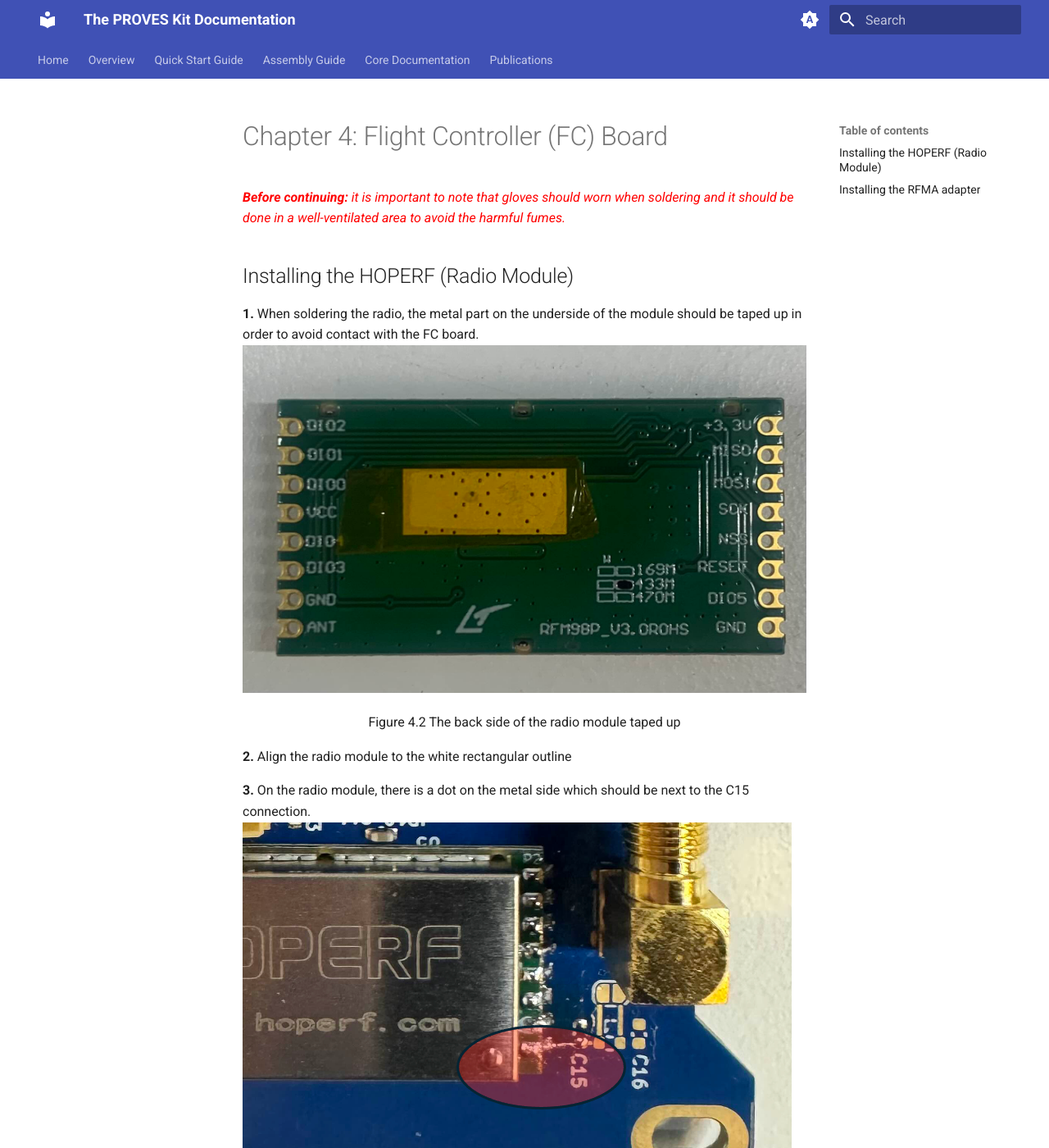
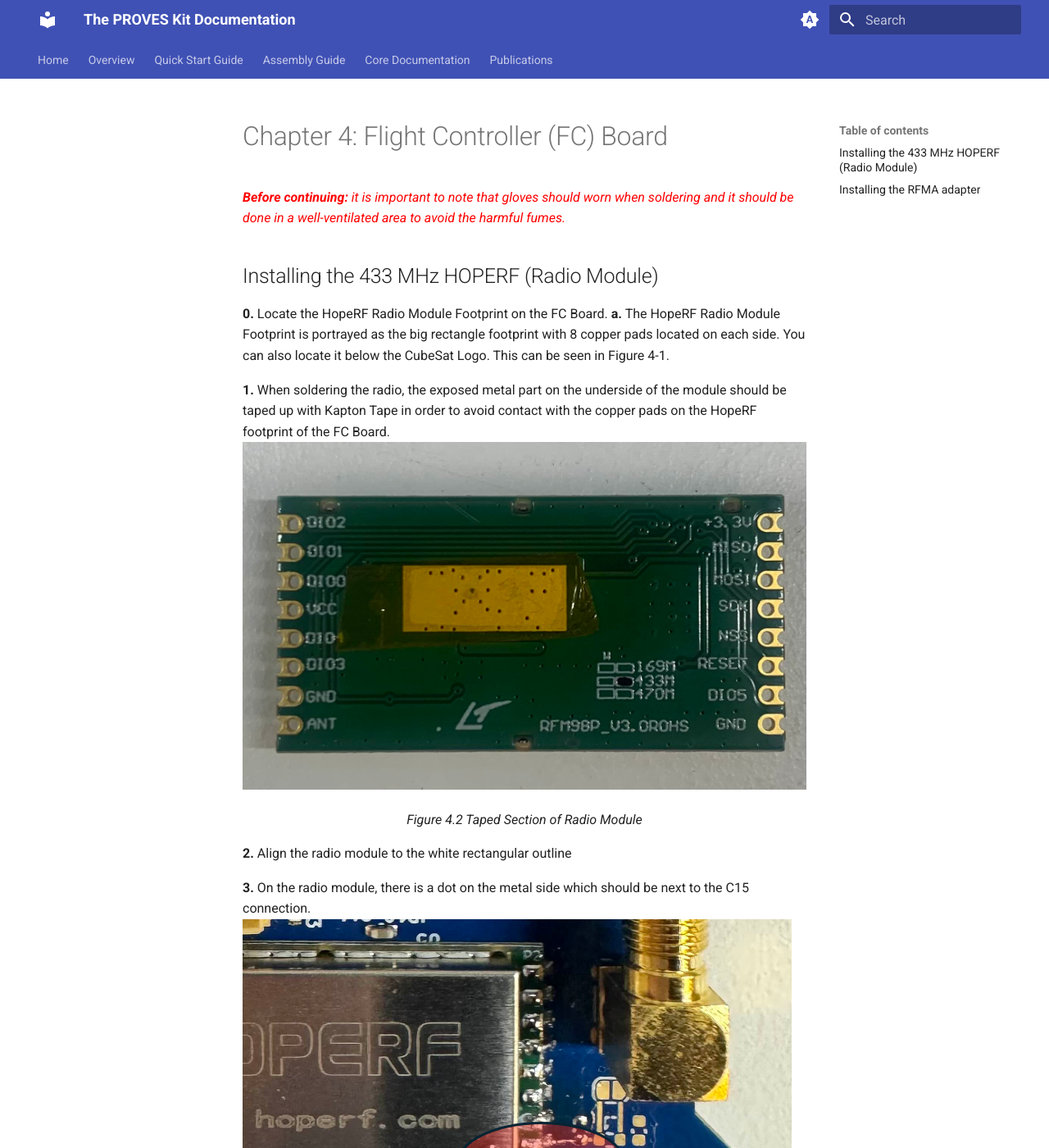
Before and after one commit to proveskit/Documentation, an MkDocs documentation site: the page built from docs/Assembly Guide V2/Chapter 4.md, in a window 1280 px wide and 1400 px high. Shown: the whole window at 82% size. Built offline with MkDocs 1.6.1 and Material for MkDocs 9.7.7, drawn with Linux system fonts in a browser that asks for light colours; some of the changed text lies outside the part shown.

Commit message:
Update Chapter 4

```diff
--- a/docs/Assembly Guide V2/Chapter 4.md
+++ b/docs/Assembly Guide V2/Chapter 4.md
@@ -1,31 +1,36 @@
 # Chapter 4: Flight Controller (FC) Board
 <span style="color:red">***Before continuing:** it is important to note that gloves should worn when soldering and it should be done in a well-ventilated area to avoid the harmful fumes.*</span>
 
-## Installing the HOPERF (Radio Module)
+## Installing the 433 MHz HOPERF (Radio Module)
 
-**1.** When soldering the radio, the metal part on the underside of the module should be taped up in order to avoid contact with the FC board.
-![Figure 4-1](images/radiota.jpeg)
-  <p align="center">Figure 4.2 The back side of the radio module taped up </p>
+**0.** Locate the HopeRF Radio Module Footprint on the FC Board.
+**a.** The HopeRF Radio Module Footprint is portrayed as the big rectangle footprint with 8 copper pads located on each side. You can also locate it below the CubeSat Logo. This can be seen in Figure 4-1.
+
+
+**1.** When soldering the radio, the exposed metal part on the underside of the module should be taped up with Kapton Tape in order to avoid contact with the copper pads on the HopeRF footprint of the FC Board.
+![Figure 4-2](images/radiota.jpeg)
+  *<p align="center"> Figure 4.2 Taped Section of Radio Module</p>*
 
 **2.** Align the radio module to the white rectangular outline
 
 **3.** On the radio module, there is a dot on the metal side which should be next to the C15 connection.
-![Figure 4-2](images/radioc15.png)
- <p align="center">Figure 4.3 The front side of the radio module </p>
+![Figure 4-3](images/radioc15.png)
+ *<p align="center">Figure 4.3 Front Side of Radio Module </p>*
 
-**4.** Tape down the module to ensure no movement occurs
+**4.** Tape down the radio module to ensure that it stays in place while soldering the pins of the radio module to the copper pads of the footprint on the FC Board.
 
-**5.** Once everything is aligned solder the metal sqaures to the board
+**5.** Once the radio module is aligned and secured, begin soldering.
 
-![Figure 4-3](images/radiofc.jpeg)
-<p align="center">Figure 4.5: The FCB after the radio module has been soldered on</p>
+![Figure 4-4](images/radiofc.jpeg)
+*<p align="center">Figure 4.5: FC Board with Soldered Radio Module</p>*
 
 
 ## Installing the RFMA adapter
 
-Solder on the following part:
+1. The RF-SMA Adapter that will be used for this section is seen in Figure 4-5.
 
-![Figure 4-4](images/RFMA.jpeg)
- <p align="center">Figure 4.5 RF-SMA Adapter</p>
+![Figure 4-5](images/RFMA.jpeg)
+ *<p align="center">Figure 4.5 RF-SMA Adapter</p>*
 
- 1. Put the RF-SMA
+!!! Note
+    Ensure that the RF-SMA Adapter that you are using matches the footprint seen on the Internal FC Board. Check the KiCAD Schematics for further details.
```
